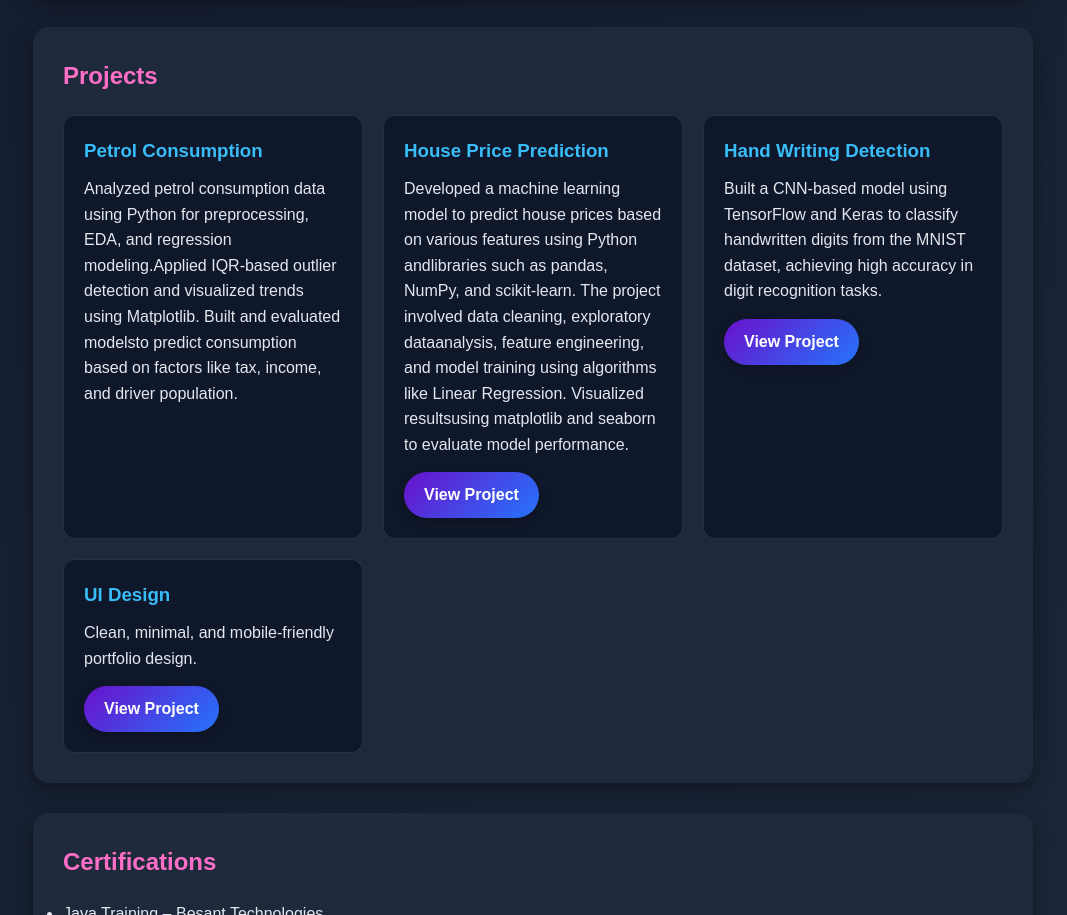
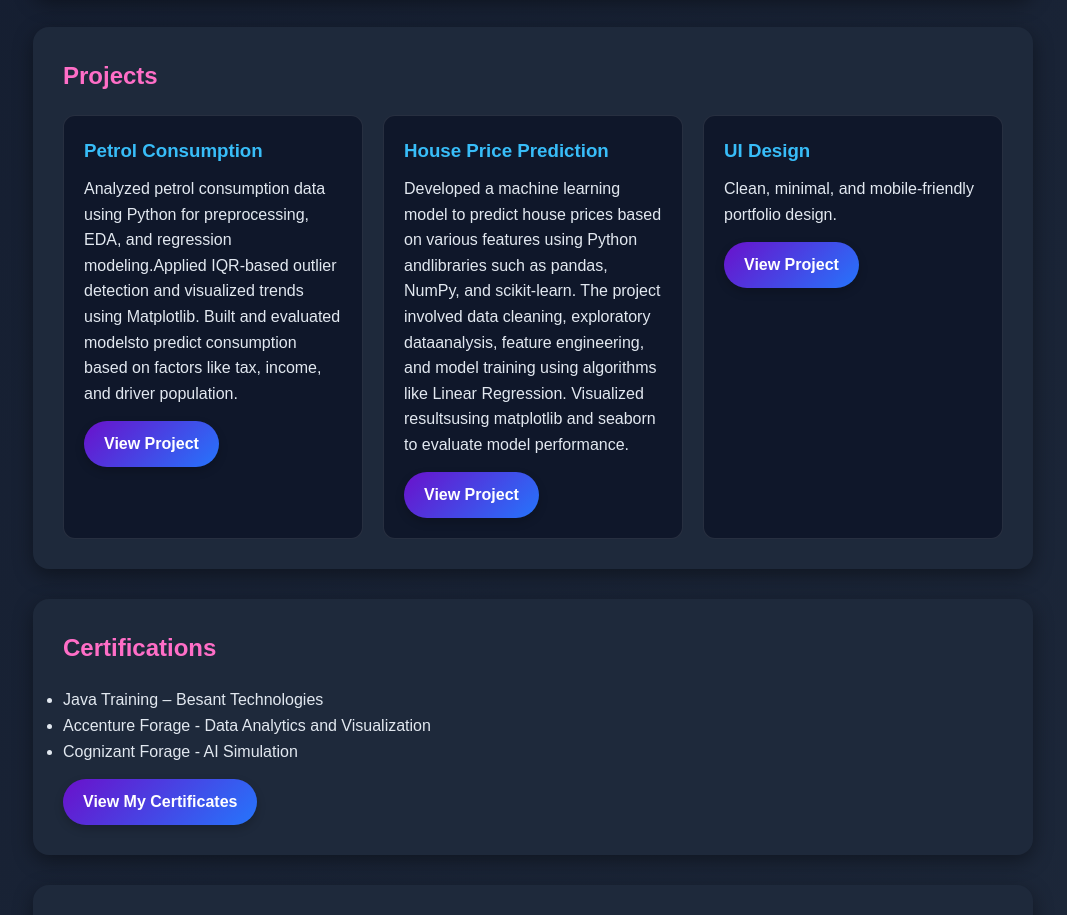
Before and after one commit to VamsiKrishnaUppu/Portfolio, a plain HTML site: page index.html in a window 1280 px wide. Shown: the part 1798-2713 px from the top of the page, without its empty margins (107-1174 px from the left). Drawn offline with Linux system fonts and the light colour scheme.

Commit message:
Update index.html

```diff
--- a/index.html
+++ b/index.html
@@ -88,16 +88,12 @@
       <div class="project-card">
         <h3>Petrol Consumption</h3>
         <p>Analyzed petrol consumption data using Python for preprocessing, EDA, and regression modeling.Applied IQR-based outlier detection and visualized trends using Matplotlib. Built and evaluated modelsto predict consumption based on factors like tax, income, and driver population.</p>
+         <a href="https://drive.google.com/file/d/1Oo7dz_5Q0UA8yU9jksIWm1kTEVvTOPRs/view?usp=drive_link" target="_blank" class="btn">View Project</a>
       </div>
       <div class="project-card">
         <h3>House Price Prediction</h3>
         <p>Developed a machine learning model to predict house prices based on various features using Python andlibraries such as pandas, NumPy, and scikit-learn. The project involved data cleaning, exploratory dataanalysis, feature engineering, and model training using algorithms like Linear Regression. Visualized resultsusing matplotlib and seaborn to evaluate model performance.</p>
         <a href="https://drive.google.com/file/d/1L_q7zQ9nwxv9QXGiq_saK47cFOUoDahQ/view?usp=sharing" target="_blank" class="btn">View Project</a>
-      </div>
-      <div class="project-card">
-        <h3>Hand Writing Detection</h3>
-        <p>Built a CNN-based model using TensorFlow and Keras to classify handwritten digits from the MNIST dataset, achieving high accuracy in digit recognition tasks.</p>
-        <a href="https://drive.google.com/file/d/1_sErCRfSNvvs1V7QSr0IcWcPyF4UxXHR/view?usp=sharing" target="_blank" class="btn">View Project</a>
       </div>
       <div class="project-card">
         <h3>UI Design</h3>
```
